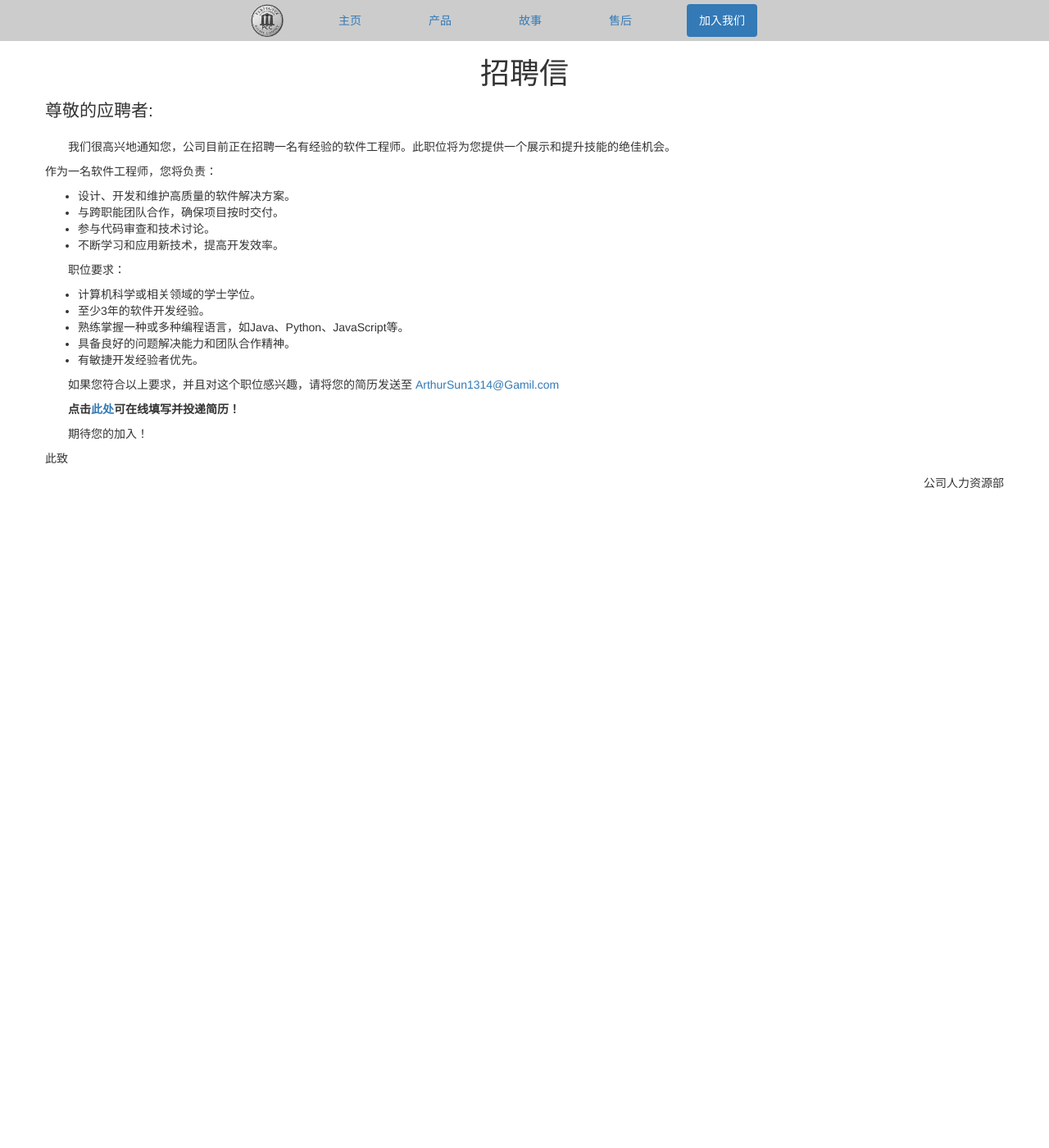
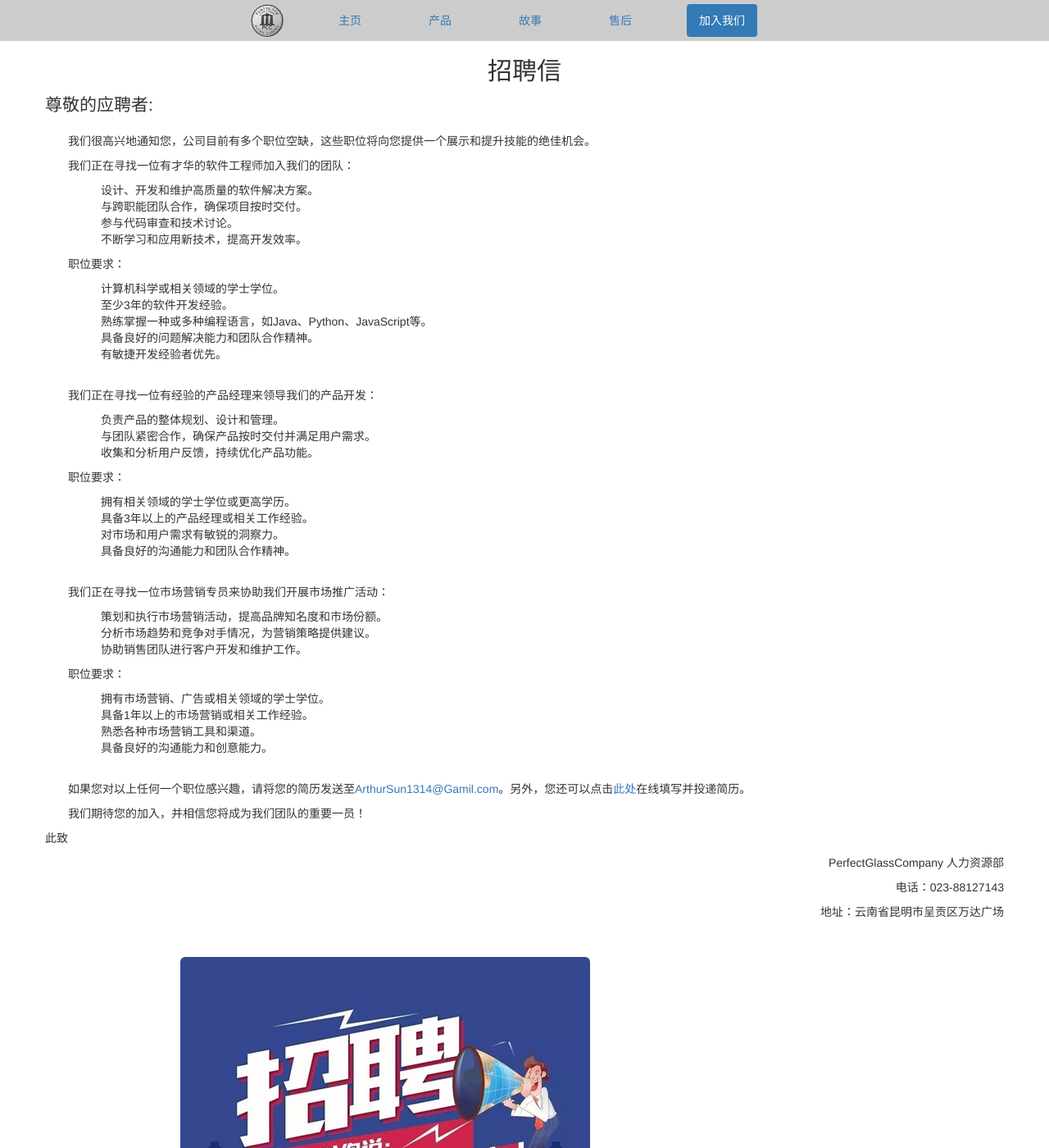
Before and after one commit to PerfectGlassCompany/PerfectGlassCompany.github.io, a Jekyll site: the page built from JoinUs.html, in a window 1280 px wide and 1400 px high. Shown: the whole window at 82% size. Built offline with Jekyll 4.4.1, drawn with Linux system fonts in a browser that asks for light colours; nearby versions of some CDN libraries.

Commit message:
WangBoWen

```diff
--- a/Commitment.html
+++ b/Commitment.html
@@ -67,7 +66,7 @@ title: Staff
                                 </h5>
                             </div>
                             <div id="collapseOne" class="collapse show" aria-labelledby="headingOne" data-parent="#accordion">
-                                <div class="card-body">
+                                <div class="card-body" style="text-indent: 2em;">
                                     请联系客户服务并提供您的订单号和退货原因。我们将指导您完成退货流程。
                                 </div>
                             </div>
--- a/JoinUs.html
+++ b/JoinUs.html
@@ -5,29 +5,62 @@ title: JoinUs
 <div class="container mt-5">
   <div class="row">
       <div class="col-12">
-          <h1 class="display-4 text-center" >招聘信</h1>
+          <h2 class="display-4 text-center" >招聘信</h2>
           <p class="lead">尊敬的应聘者:</p>
-          <p style="text-indent: 2em;">我们很高兴地通知您，公司目前正在招聘一名有经验的软件工程师。此职位将为您提供一个展示和提升技能的绝佳机会。</p>
-          <p>作为一名软件工程师，您将负责：</p>
-          <ul>
+          <p style="text-indent: 2em;">我们很高兴地通知您，公司目前有多个职位空缺，这些职位将向您提供一个展示和提升技能的绝佳机会。</p>
+          <p style="text-indent: 2em;">我们正在寻找一位有才华的软件工程师加入我们的团队：</p>
+          <ul style="text-indent: 2em; list-style: none;">
               <li>设计、开发和维护高质量的软件解决方案。</li>
               <li>与跨职能团队合作，确保项目按时交付。</li>
               <li>参与代码审查和技术讨论。</li>
               <li>不断学习和应用新技术，提高开发效率。</li>
           </ul>
           <p style="text-indent: 2em;">职位要求：</p>
-          <ul>
+          <ul style="text-indent: 2em; list-style: none;">
               <li>计算机科学或相关领域的学士学位。</li>
               <li>至少3年的软件开发经验。</li>
               <li>熟练掌握一种或多种编程语言，如Java、Python、JavaScript等。</li>
               <li>具备良好的问题解决能力和团队合作精神。</li>
               <li>有敏捷开发经验者优先。</li>
           </ul>
-          <p style="text-indent: 2em;">如果您符合以上要求，并且对这个职位感兴趣，请将您的简历发送至 <a href="ArthurSun1314@Gamil.com">ArthurSun1314@Gamil.com</a></p>
-          <p style="text-indent: 2em; font-weight: bold">点击<a href="liveResumeSubmission.html">此处</a>可在线填写并投递简历！</p>
-          <p style="text-indent: 2em;">期待您的加入！</p>
+          <br />
+          <p style="text-indent: 2em;">我们正在寻找一位有经验的产品经理来领导我们的产品开发：</p>
+          <ul style="text-indent: 2em; list-style: none;">
+              <li>负责产品的整体规划、设计和管理。</li>
+              <li>与团队紧密合作，确保产品按时交付并满足用户需求。</li>
+              <li>收集和分析用户反馈，持续优化产品功能。</li>
+          </ul>
+          <p style="text-indent: 2em;">职位要求：</p>
+          <ul style="text-indent: 2em; list-style: none;">
+              <li>拥有相关领域的学士学位或更高学历。</li>
+              <li>具备3年以上的产品经理或相关工作经验。</li>
+              <li>对市场和用户需求有敏锐的洞察力。</li>
+              <li>具备良好的沟通能力和团队合作精神。</li>
+          </ul>
+          <br />
+          <p style="text-indent: 2em;">我们正在寻找一位市场营销专员来协助我们开展市场推广活动：</p>
+          <ul style="text-indent: 2em; list-style: none;">
+              <li>策划和执行市场营销活动，提高品牌知名度和市场份额。</li>
+              <li>分析市场趋势和竞争对手情况，为营销策略提供建议。</li>
+              <li>协助销售团队进行客户开发和维护工作。</li>
+          </ul>
+          <p style="text-indent: 2em;">职位要求：</p>
+          <ul style="text-indent: 2em; list-style: none;">
+              <li>拥有市场营销、广告或相关领域的学士学位。</li>
+              <li>具备1年以上的市场营销或相关工作经验。</li>
+              <li>熟悉各种市场营销工具和渠道。</li>
+              <li>具备良好的沟通能力和创意能力。</li>
+          </ul>
+          <br />
+          <p style="text-indent: 2em;">如果您对以上任何一个职位感兴趣，请将您的简历发送至<a href="ArthurSun1314@Gamil.com">ArthurSun1314@Gamil.com</a>。另外，您还可以点击<a href="liveResumeSubmission.html">此处</a>在线填写并投递简历。</p>
+          <p style="text-indent: 2em;">我们期待您的加入，并相信您将成为我们团队的重要一员！</p>
           <p>此致</p>
-          <p style="text-align: right;">公司人力资源部</p>
+          <p style="text-align: right;">PerfectGlassCompany 人力资源部</p>
+          <p style="text-align: right;">电话：023-88127143</p>
+          <p style="text-align: right;">地址：云南省昆明市呈贡区万达广场</p>
+      </div>
+      <div class="panel-body" style="margin: 30px 150px;">
+          <img src="assets/css/images/Page1/want.jpeg" class="img-rounded">
       </div>
   </div>
 </div>
```
Also changed, not shown: other parts of Commitment.html (+0 -1 lines), Story.html (+4 -3 lines), index.html (+8 -27 lines).
